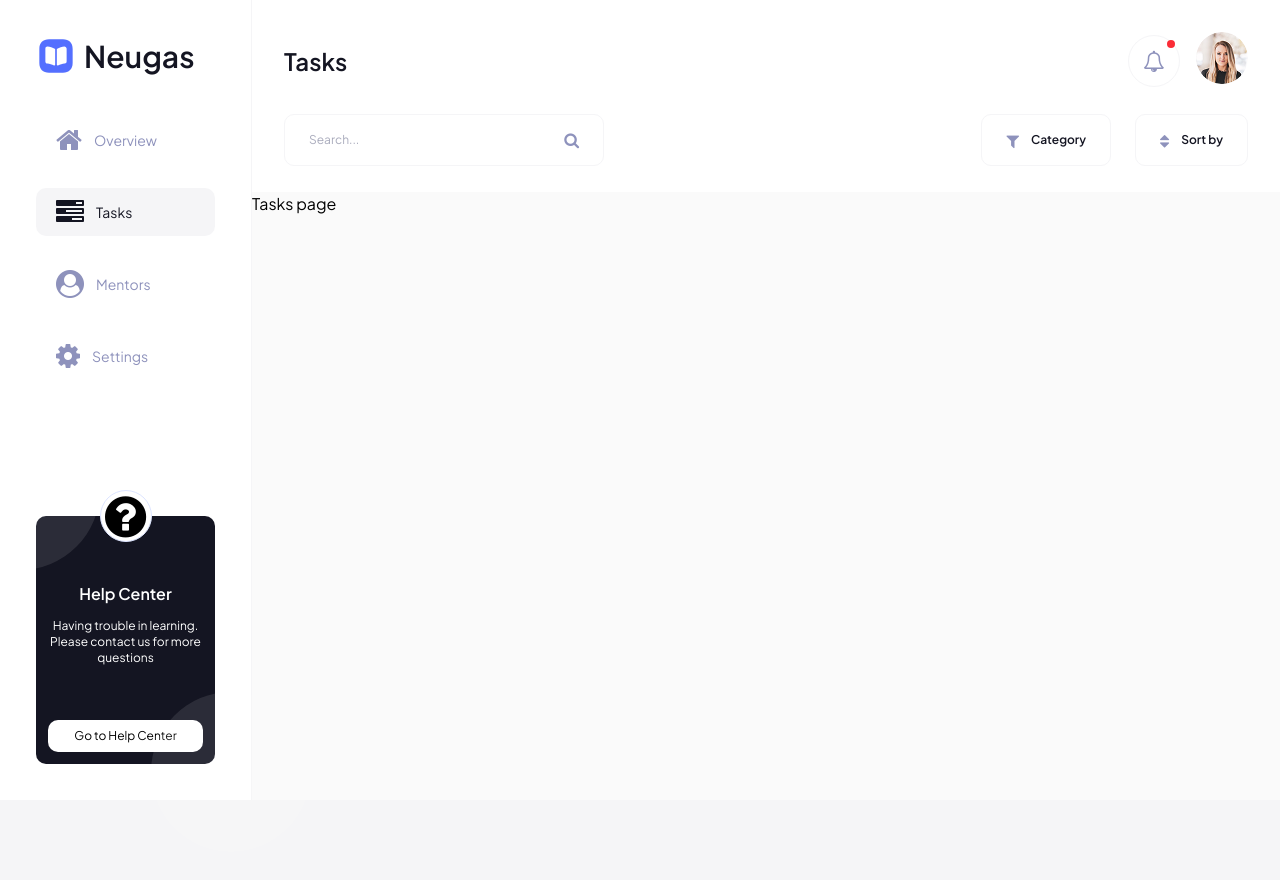
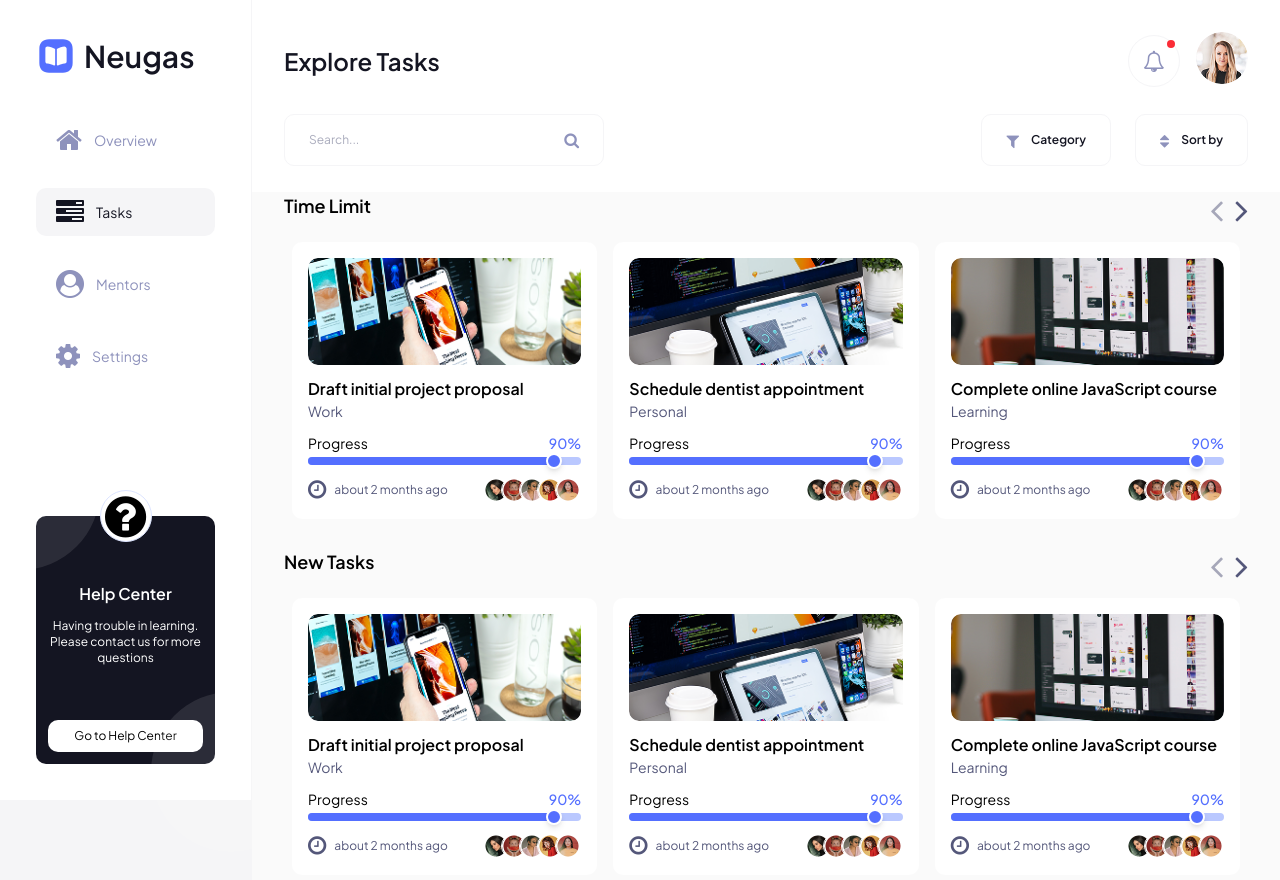
Before and after one commit to Evans-Asiedu/task-management, a React (Vite) app: page /tasks in a window 1280 px wide. Before the commit the page ends 800 px from the top, so only its background shows below. Built offline with nearby package versions, Linux system fonts and the light colour scheme.

Commit message:
done with tasks page

```diff
--- a/src/components/UpcomingTask.jsx
+++ b/src/components/UpcomingTask.jsx
@@ -4,26 +4,29 @@ import SliderHeader from "components/SliderHeader";
 import SliderBody from "components/SliderBody";
 import TaskCard from "components/TaskCard";
 
-const UpcomingTask = () => {
+const UpcomingTask = ({ taskPerViewOverride,sliderHeaderProps }) => {
   const tasks = data.tasks;
   const [startIndex, setStartIndex] = useState(0);
-  const [taskPerView, setTaskPerView] = useState(1);
+  const [taskPerView, setTaskPerView] = useState(taskPerViewOverride || 1);
 
   // function to check screen size
   useEffect(() => {
-    const updateTaskPerView = () => {
-      if (window.matchMedia("(min-width: 1024px)").matches) {
-        setTaskPerView(2);
-      } else {
-        setTaskPerView(1);
+    const updateTaskPerView = () =>{
+      const isLargeScreen = window.matchMedia("(min-width:1024px)").matches;
+
+      if (isLargeScreen && taskPerViewOverride) {
+        setTaskPerView(taskPerViewOverride)
+      }else{
+        setTaskPerView(1)
       }
-    };
+    }
+
 
     updateTaskPerView();
     window.addEventListener("resize", updateTaskPerView);
 
     return () => window.removeEventListener("resize", updateTaskPerView);
-  }, []);
+  }, [taskPerViewOverride]);
 
   const start = startIndex + 1;
   const current = startIndex + taskPerView;
@@ -54,6 +57,7 @@ const UpcomingTask = () => {
         start={start}
         current={current}
         end={end}
+        {...sliderHeaderProps}
       />
       <SliderBody
         slides={tasks}
--- a/src/components/pages/Tasks.jsx
+++ b/src/components/pages/Tasks.jsx
@@ -1,11 +1,23 @@
 import Header from "src/components/layout/Header";
+import UpcomingTask from "../UpcomingTask";
+import SliderHeader from "../SliderHeader";
 
 const Tasks = () => {
   return (
     <>
-      <Header showActions={true} title="Tasks" />
+      <Header showActions={true} title="Explore Tasks" />
       <main className="h-full flex bg-n-2">
-        <h1>Tasks page</h1>
+        <div className="px-6 lg:px-8 space-y-6 lg:space-y-4">
+          <section className="space-y-6">
+            {/* Shrink each UpcomingTask */}
+            <div>
+              <UpcomingTask taskPerViewOverride={3} sliderHeaderProps={{title:'Time Limit'}} />
+            </div>
+            <div>
+              <UpcomingTask taskPerViewOverride={3} sliderHeaderProps={{title:'New Tasks'}}/>
+            </div>
+          </section>
+        </div>
       </main>
     </>
   );
```
